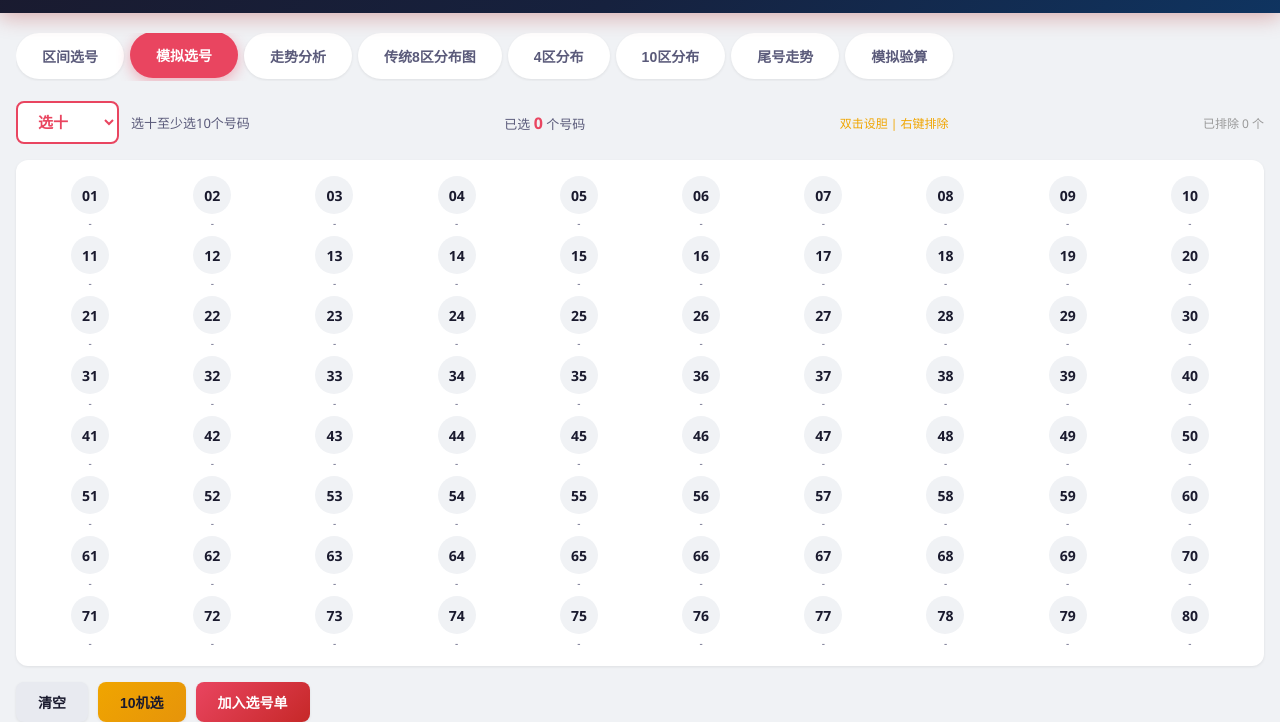
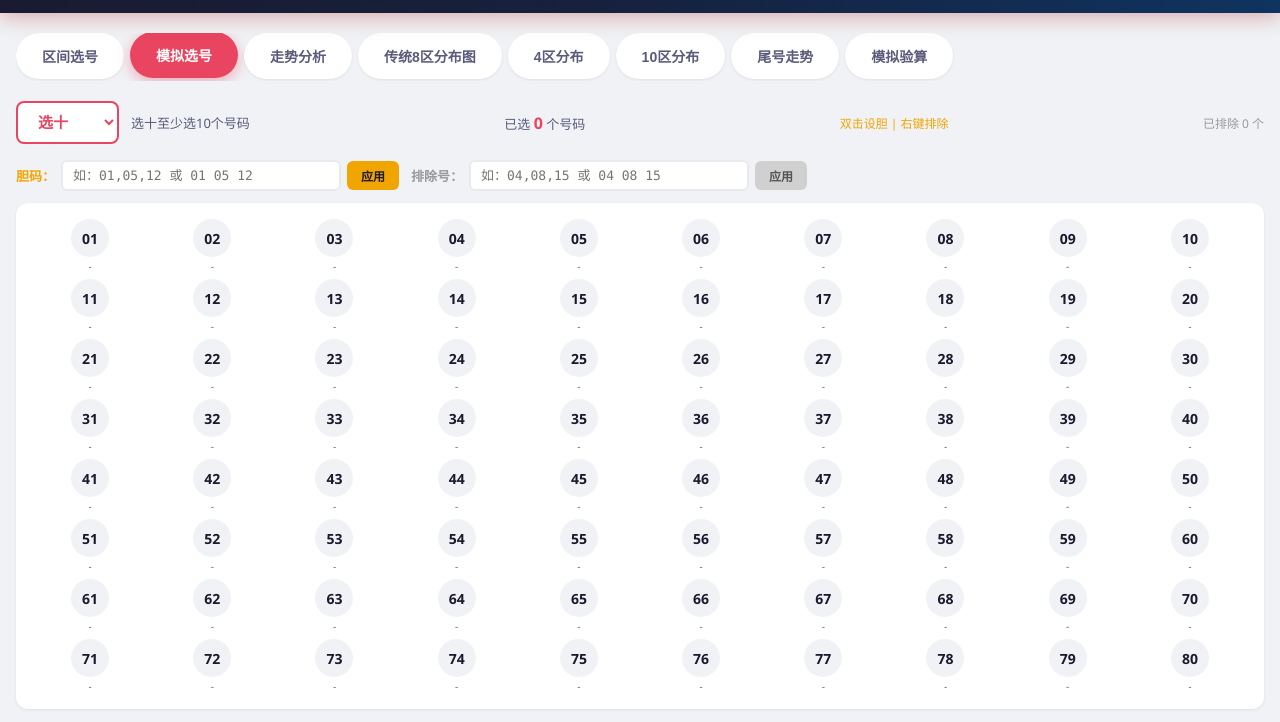
Before and after one commit to terrykwok19-commits/lottery-helper, a plain HTML site: page Klb.html in a window 1280 px wide. Both pictures are taken after a click on the button "模拟选号". Shown: the part 72-794 px from the top of the page. Drawn offline with Linux system fonts and the light colour scheme.

Commit message:
Add files via upload

```diff
--- a/Klb.html
+++ b/Klb.html
@@ -498,6 +498,33 @@ body {
 .sim-hint { font-size: 13px; color: var(--fg-secondary); }
 .sim-hint strong { color: var(--accent); }
 .sim-dan-hint { font-size: 12px; color: var(--gold); margin-left: auto; }
+.sim-batch-row {
+  display: flex; gap: 12px; align-items: center; margin-bottom: 12px; flex-wrap: wrap;
+}
+.sim-batch-group {
+  display: flex; align-items: center; gap: 6px;
+}
+.sim-batch-label {
+  font-size: 13px; font-weight: 600; white-space: nowrap;
+}
+.sim-batch-label.dan-label { color: var(--gold); }
+.sim-batch-label.exclude-label { color: #999; }
+.sim-batch-input {
+  width: 280px; padding: 6px 10px; border: 2px solid var(--bg-light);
+  border-radius: 6px; font-size: 13px; font-family: Consolas, 'Courier New', monospace;
+  background: var(--card-bg); color: var(--fg-primary); outline: none;
+  transition: border-color .2s;
+}
+.sim-batch-input:focus { border-color: var(--accent); }
+.sim-batch-input.dan-input:focus { border-color: var(--gold); }
+.sim-batch-apply {
+  border: none; padding: 6px 14px; border-radius: 6px; font-size: 12px;
+  font-weight: 600; cursor: pointer; transition: all .2s; white-space: nowrap;
+}
+.sim-batch-apply.dan-apply { background: var(--gold); color: #1a1a2e; }
+.sim-batch-apply.dan-apply:hover { opacity: .85; }
+.sim-batch-apply.exclude-apply { background: #d0d0d0; color: #555; }
+.sim-batch-apply.exclude-apply:hover { opacity: .85; }
 .sim-grid-wrap {
   background: var(--card-bg); border-radius: var(--radius-md); padding: 16px;
   box-shadow: var(--shadow-sm); margin-bottom: 16px; overflow-x: auto;
@@ -576,6 +603,8 @@ body {
 .sim-selected-info strong { color: var(--accent); font-size: 16px; }
 
 @media (max-width: 600px) {
+  .sim-batch-row { flex-direction: column; align-items: stretch; }
+  .sim-batch-input { width: 100%; }
   .sim-grid { grid-template-columns: repeat(8, 1fr); gap: 4px; min-width: 300px; }
   .sim-ball { width: 32px; height: 32px; font-size: 12px; }
   .sim-slip-footer { flex-direction: column; align-items: flex-start; }
@@ -1425,6 +1454,19 @@ body {
       <span class="sim-selected-info">已选 <strong id="simSelectedCount">0</strong> 个号码</span>
       <span class="sim-dan-hint">双击设胆 | 右键排除</span>
       <span class="sim-exclude-hint" id="simExcludeHint">已排除 0 个</span>
+    </div>
+
+    <div class="sim-batch-row">
+      <div class="sim-batch-group">
+        <span class="sim-batch-label dan-label">胆码：</span>
+        <input type="text" class="sim-batch-input dan-input" id="simDanInput" placeholder="如：01,05,12 或 01 05 12" onkeydown="if(event.key==='Enter')simApplyDan()">
+        <button class="sim-batch-apply dan-apply" onclick="simApplyDan()">应用</button>
+      </div>
+      <div class="sim-batch-group">
+        <span class="sim-batch-label exclude-label">排除号：</span>
+        <input type="text" class="sim-batch-input" id="simExcludeInput" placeholder="如：04,08,15 或 04 08 15" onkeydown="if(event.key==='Enter')simApplyExclude()">
+        <button class="sim-batch-apply exclude-apply" onclick="simApplyExclude()">应用</button>
+      </div>
     </div>
 
     <div class="sim-grid-wrap">
@@ -3731,6 +3773,7 @@ function simToggle(n) {
     simSelected.add(n);
   }
   simRenderGrid();
+  simSyncInputs();
 }
 
 function simToggleDan(n) {
@@ -3742,6 +3785,7 @@ function simToggleDan(n) {
     simDan.add(n);
   }
   simRenderGrid();
+  simSyncInputs();
 }
 
 function simToggleExclude(n) {
@@ -3753,12 +3797,69 @@ function simToggleExclude(n) {
     simExcluded.add(n);
   }
   simRenderGrid();
+  simSyncInputs();
+}
+
+function simParseInput(val) {
+  if (!val.trim()) return [];
+  const parts = val.split(/[,，\s]+/);
+  const nums = [];
+  for (const p of parts) {
+    const n = parseInt(p);
+    if (n >= 1 && n <= 80 && !nums.includes(n)) {
+      nums.push(n);
+    }
+  }
+  return nums;
+}
+
+function simApplyDan() {
+  const input = document.getElementById('simDanInput');
+  const nums = simParseInput(input.value);
+  if (nums.length === 0) {
+    showToast('请输入有效的胆码号码（1-80）');
+    return;
+  }
+  simDan.clear();
+  nums.forEach(n => {
+    simSelected.delete(n);
+    simExcluded.delete(n);
+    simDan.add(n);
+  });
+  simRenderGrid();
+  showToast(`已设置 ${nums.length} 个胆码`);
+}
+
+function simApplyExclude() {
+  const input = document.getElementById('simExcludeInput');
+  const nums = simParseInput(input.value);
+  if (nums.length === 0) {
+    showToast('请输入有效的排除号码（1-80）');
+    return;
+  }
+  nums.forEach(n => {
+    simSelected.delete(n);
+    simDan.delete(n);
+    simExcluded.add(n);
+  });
+  simRenderGrid();
+  showToast(`已排除 ${nums.length} 个号码`);
+  simSyncInputs();
+}
+
+function simSyncInputs() {
+  const danNums = [...simDan].sort((a, b) => a - b).map(n => String(n).padStart(2, '0'));
+  document.getElementById('simDanInput').value = danNums.join(' ');
+  const exclNums = [...simExcluded].sort((a, b) => a - b).map(n => String(n).padStart(2, '0'));
+  document.getElementById('simExcludeInput').value = exclNums.join(' ');
 }
 
 function simClear() {
   simSelected.clear();
   simDan.clear();
   simExcluded.clear();
+  document.getElementById('simDanInput').value = '';
+  document.getElementById('simExcludeInput').value = '';
   simRenderGrid();
 }
 
```
